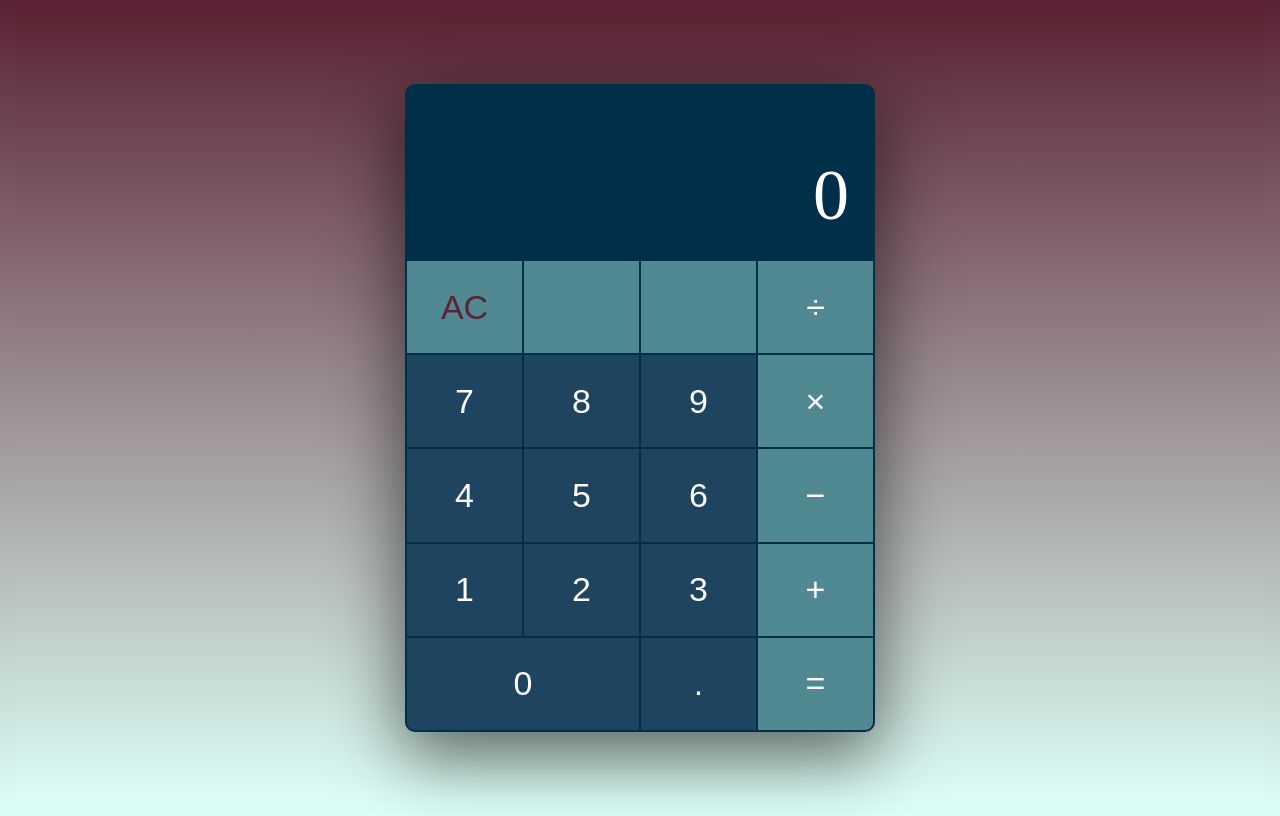
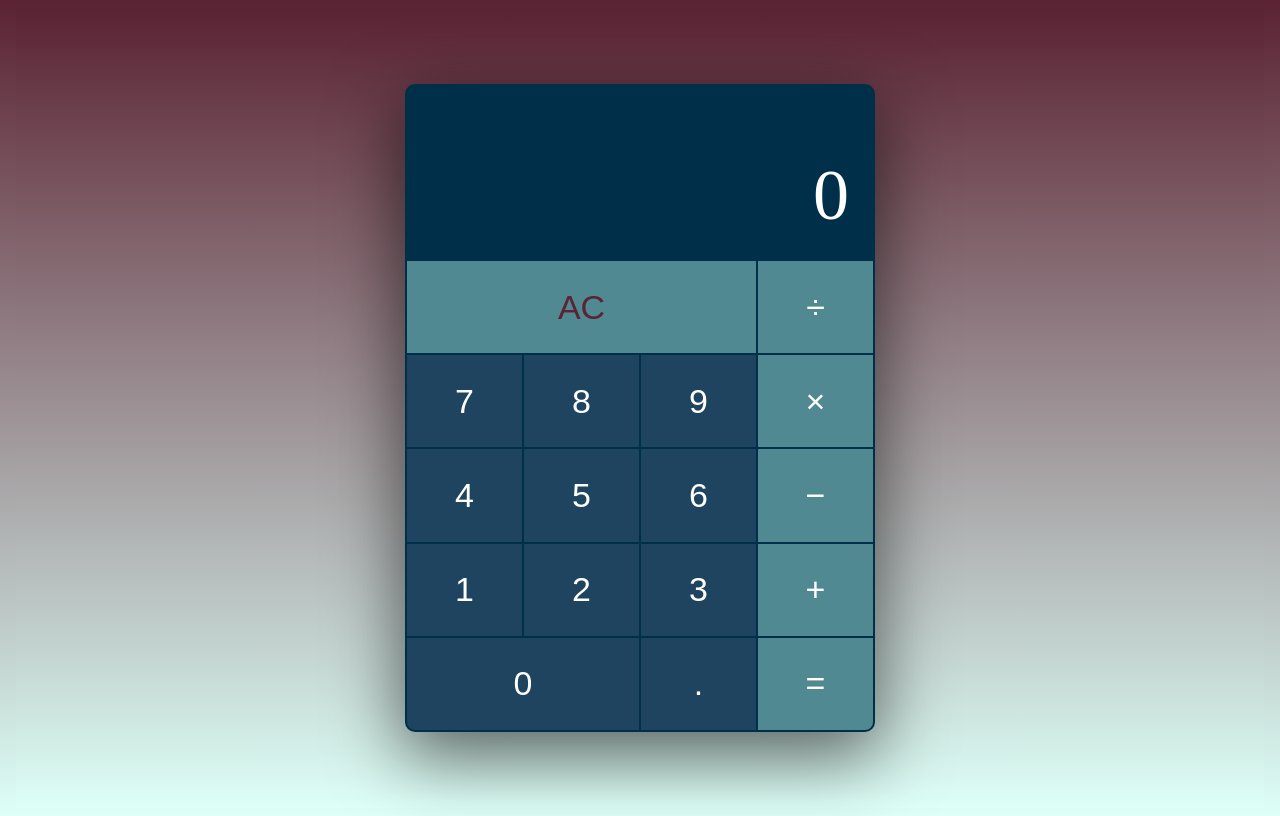
Before and after one commit to AbtaheeAli/calculator, a React (Create React App) app: page / in a window 1280 px wide. Built offline with nearby package versions, Linux system fonts and the light colour scheme.

Commit message:
removed buttons from UI

```diff
--- a/src/App.jsx
+++ b/src/App.jsx
@@ -73,11 +73,10 @@ function App() {
               : firstNumber}
           </div>
           <div className="buttons">
-            <button className="button c" onClick={() => clearAll()} value="">
+            <button className="button c x3" onClick={() => clearAll()} value="">
               AC
             </button>
-            <button className="button fn"></button>
-            <button className="button fn"></button>
+
             <button className="button op" onClick={() => setOperationType('/')}>
               &#247;
             </button>
--- a/src/index.css
+++ b/src/index.css
@@ -58,9 +58,10 @@ main {
   background-color: #508991;
 }
 
-.button.c {
+.button.c.x3 {
   background-color: #508991;
   color: #5b2333;
+  grid-column: span 3;
 }
 
 .button:hover {
```
